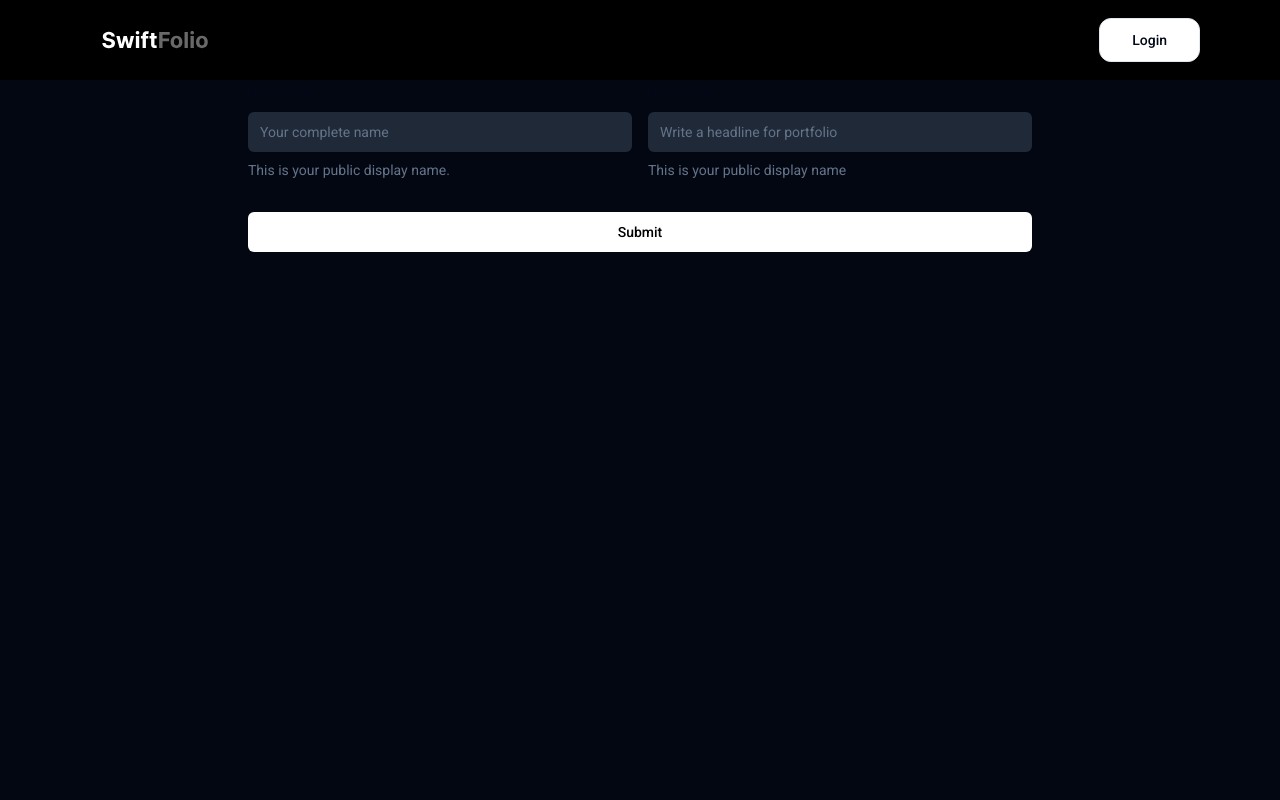
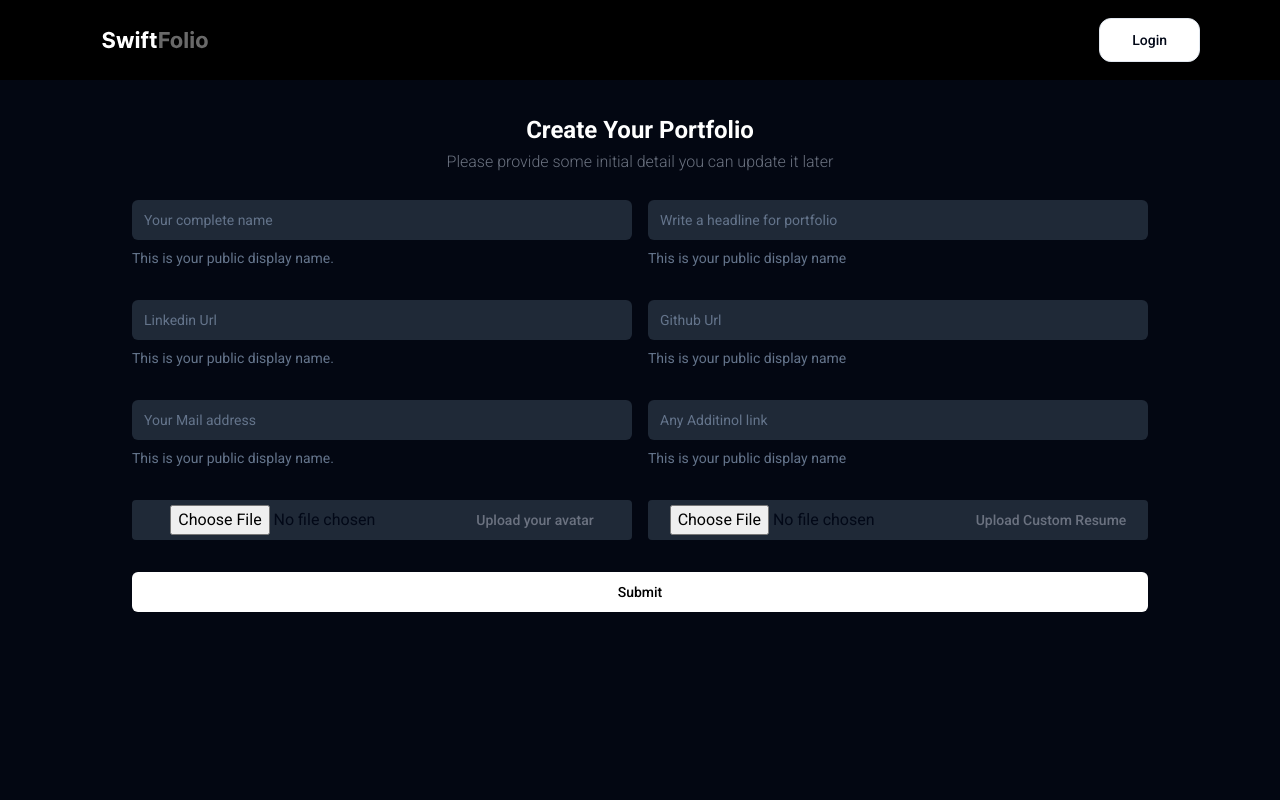
Before and after one commit to voiiddxx/SwiftFolio, a Next.js app: page /portfolio/create in a window 1280 px wide. Shown: the top 800 px of the page. Built offline with nearby package versions, Linux system fonts and the light colour scheme.

Commit message:
changes(models protfoliofomr) implemneted textfield and same various field in model

```diff
--- /dev/null
+++ b/app/(root)/(auth)/sign-up/[[...sign-up]]/page.tsx
@@ -0,0 +1,7 @@
+import { SignUp } from '@clerk/nextjs'
+
+const page = () => {
+  return <SignUp/>
+}
+
+export default page
--- /dev/null
+++ b/components/shared/Cloudinary.ts
@@ -0,0 +1,23 @@
+
+import axios from 'axios';
+
+const uploadDataonCloudinary = async (datatoUpload : any) => {
+    try {
+        if(datatoUpload!=null){
+          let formdata = new FormData();
+          formdata.append("file" , datatoUpload[0]);
+          formdata.append("upload_preset" , "pdrcp1le");
+          const response = await axios.post("https://api.cloudinary.com/v1_1/dwkmxsthr/upload" , formdata ,);
+          return response.data.url;
+        }
+        else{
+            throw new Error("No File selected");
+        }
+    } catch (error) {
+        console.log(error);
+
+    }
+}
+
+
+export default uploadDataonCloudinary
--- a/components/shared/PortfolioForm.tsx
+++ b/components/shared/PortfolioForm.tsx
@@ -15,41 +15,67 @@ import {
 } from "@/components/ui/form"
 import { Input } from "@/components/ui/input"
 import { createPortfolio } from "@/lib/actions/portfolio.action"
+import { useState } from "react"
+
+import uploadDataonCloudinary from "./Cloudinary"
 
 const formSchema = z.object({
   name: z.string().min(2).max(50),
   heading: z.string().min(2).max(50),
+  githuburl: z.string().url(),
+  linkedinurl: z.string().url(),
+  mailurl: z.string().url(),
+  extraurl: z.string().url(),
 })
 
 
 
 const PortfolioForm = () => {
+
+
+  const [avatar, setavatar] = useState<any>();
+  const [resume, setresume] = useState<any>()
+
     const form = useForm<z.infer<typeof formSchema>>({
         resolver: zodResolver(formSchema),
         defaultValues: {
           name: "",
-          heading:""
+          heading:"",
+          githuburl:"",
+          linkedinurl:"",
+          mailurl:"",
+          extraurl:"",
         },
-      })
+      });
+
+
+
+
 
      async function onSubmit(values: z.infer<typeof formSchema>) {
-        console.log(values)
-        const res = await createPortfolio({portfolio:{...values}});
-        console.log(res);
+      const avatarurl = await uploadDataonCloudinary(avatar);
+      const resumeurl = await uploadDataonCloudinary(resume);
+      console.log(values);
+
 
       }
   return (
    <>
     <div className='min-h-screen w-full bg-gray-950 flex flex-col items-center'>
+      <div className="h-20 w-full  flex flex-col justify-center items-center mt-6">
+        <h1 className="font-bold text-2xl text-white " >Create Your Portfolio</h1>
+        <p className="font-light text-gray-500 mt-1" >Please provide some initial detail you can update it later</p>
+      </div>
+
        <Form {...form}>
       <form onSubmit={form.handleSubmit(onSubmit)} className="space-y-8">
-       <div className="flex gap-4" >
+       <div className="flex gap-4 mt-4" >
        <FormField
           control={form.control}
           name="name"
           render={({ field }) => (
-            <FormItem className="w-96 ">
-              <FormLabel>Username</FormLabel>
+            <FormItem className="w-[500px]">
+
               <FormControl>
                 <Input className="bg-gray-800 outline-none border-none text-white" placeholder="Your complete name" {...field} />
               </FormControl>
@@ -64,10 +90,9 @@ const PortfolioForm = () => {
           control={form.control}
           name="heading"
           render={({ field }) => (
-            <FormItem className="w-96">
-              <FormLabel>Username</FormLabel>
+            <FormItem className="w-[500px]">
               <FormControl>
-                <Input className="bg-gray-800 outline-none border-none" placeholder="Write a headline for portfolio" {...field} />
+                <Input className="bg-gray-800 outline-none border-none text-white" placeholder="Write a headline for portfolio" {...field} />
               </FormControl>
               <FormDescription>
                 This is your public display name
@@ -77,6 +102,89 @@ const PortfolioForm = () => {
           )}
         />
        </div >
+       <div className="flex gap-4" >
+       <FormField
+          control={form.control}
+          name="linkedinurl"
+          render={({ field }) => (
+            <FormItem className="w-[500px]">
+
+              <FormControl>
+                <Input className="bg-gray-800 outline-none border-none text-white" placeholder="Linkedin Url" {...field} />
+              </FormControl>
+              <FormDescription>
+                This is your public display name.
+              </FormDescription>
+              <FormMessage />
+            </FormItem>
+          )}
+        />
+       <FormField
+          control={form.control}
+          name="githuburl"
+          render={({ field }) => (
+            <FormItem className="w-[500px]">
+
+              <FormControl>
+                <Input className="bg-gray-800 outline-none border-none text-white" placeholder="Github Url" {...field} />
+              </FormControl>
+              <FormDescription>
+                This is your public display name
+              </FormDescription>
+              <FormMessage />
+            </FormItem>
+          )}
+        />
+       </div >
+       <div className="flex gap-4" >
+       <FormField
+          control={form.control}
+          name="mailurl"
+          render={({ field }) => (
+            <FormItem className="w-[500px]">
+
+              <FormControl>
+                <Input className="bg-gray-800 outline-none border-none text-white" placeholder="Your Mail address" {...field} />
+              </FormControl>
+              <FormDescription>
+                This is your public display name.
+              </FormDescription>
+              <FormMessage />
+            </FormItem>
+          )}
+        />
+       <FormField
+          control={form.control}
+          name="extraurl"
+          render={({ field }) => (
+            <FormItem className="w-[500px]">
+
+              <FormControl>
+                <Input className="bg-gray-800 outline-none border-none text-white" placeholder="Any Additinol link" {...field} />
+              </FormControl>
+              <FormDescription>
+                This is your public display name
+              </FormDescription>
+              <FormMessage />
+            </FormItem>
+          )}
+        />
+       </div >
+       <div className="flex gap-4" >
+            <div className="h-10 w-[500px] bg-gray-800 rounded-sm flex justify-center items-center">
+              <input onChange={(e)=>{
+                setavatar(e.target.files);
+              }} className="bg-gray-800" type="file" />
+              <label className="text-gray-500 font-medium text-sm">Upload your avatar</label>
+            </div>
+            <div className="h-10 w-[500px] bg-gray-800 rounded-sm flex justify-center items-center">
+              <input onChange={(e)=>{
+                setresume(e.target.files)
+              }} className="bg-gray-800" type="file" />
+              <label className="text-gray-500 font-medium text-sm ">Upload Custom Resume</label>
+            </div>
+       </div>
+
         <Button className="w-full bg-white text-black" type="submit">Submit</Button>
       </form>
     </Form>
--- a/lib/database/models/portfolio.model.ts
+++ b/lib/database/models/portfolio.model.ts
@@ -5,6 +5,18 @@ import { Schema, model, models } from "mongoose";
 const portfoliSchema = new Schema({
     name:{type: String},
     heading:{type: String},
+    about:{type : String},
+    linkedinurl:{type: String},
+    githuburl:{type: String},
+    mailurl:{type: String},
+    extraurl:{type: String},
+    avatarurl:{type: String},
+    resumeurl:{type: String},
+    projects:[],
+    acheivements:[],
+
+
+
 });
 
 
--- a/package.json
+++ b/package.json
@@ -14,6 +14,7 @@
     "@hookform/resolvers": "^3.3.4",
     "@radix-ui/react-label": "^2.0.2",
     "@radix-ui/react-slot": "^1.0.2",
+    "axios": "^1.6.7",
     "class-variance-authority": "^0.7.0",
     "clsx": "^2.1.0",
     "lucide-react": "^0.315.0",
```
Also changed, not shown: 1 other file (tests, documents, lock files or other folders).
